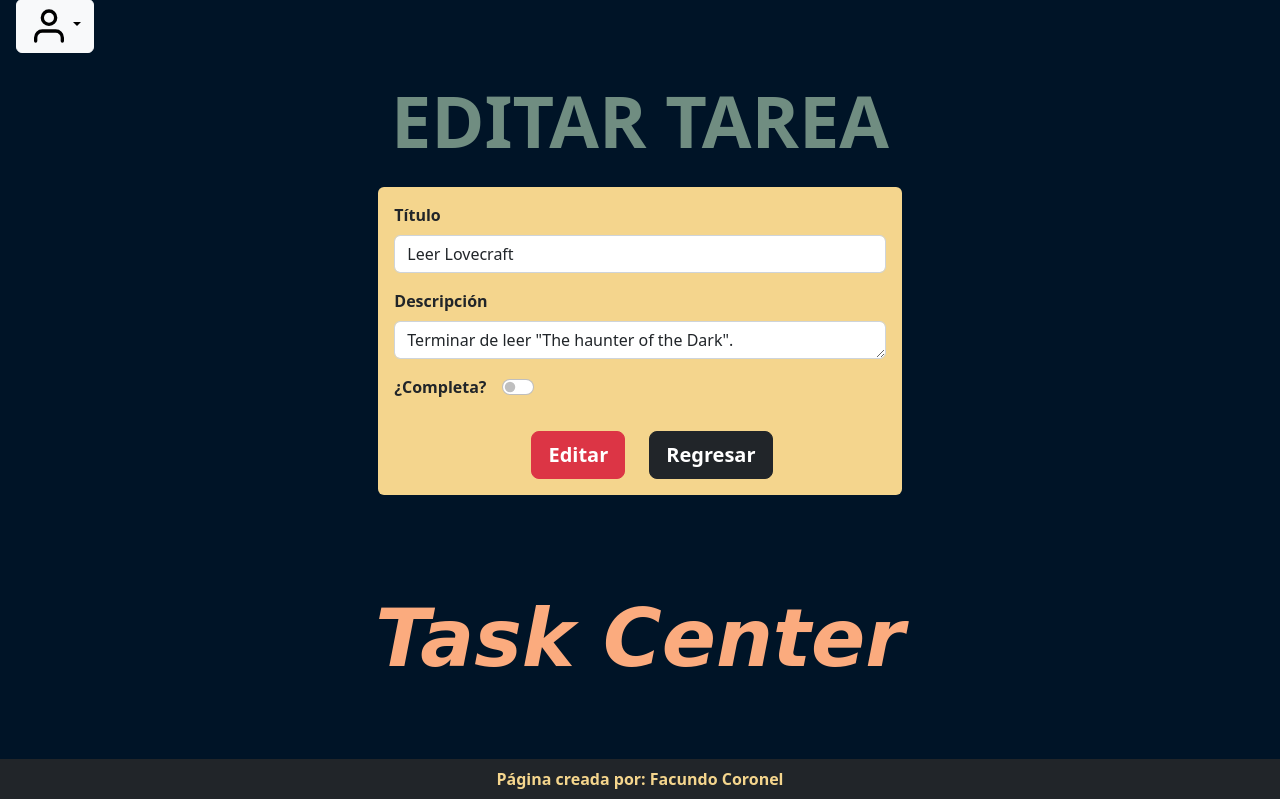
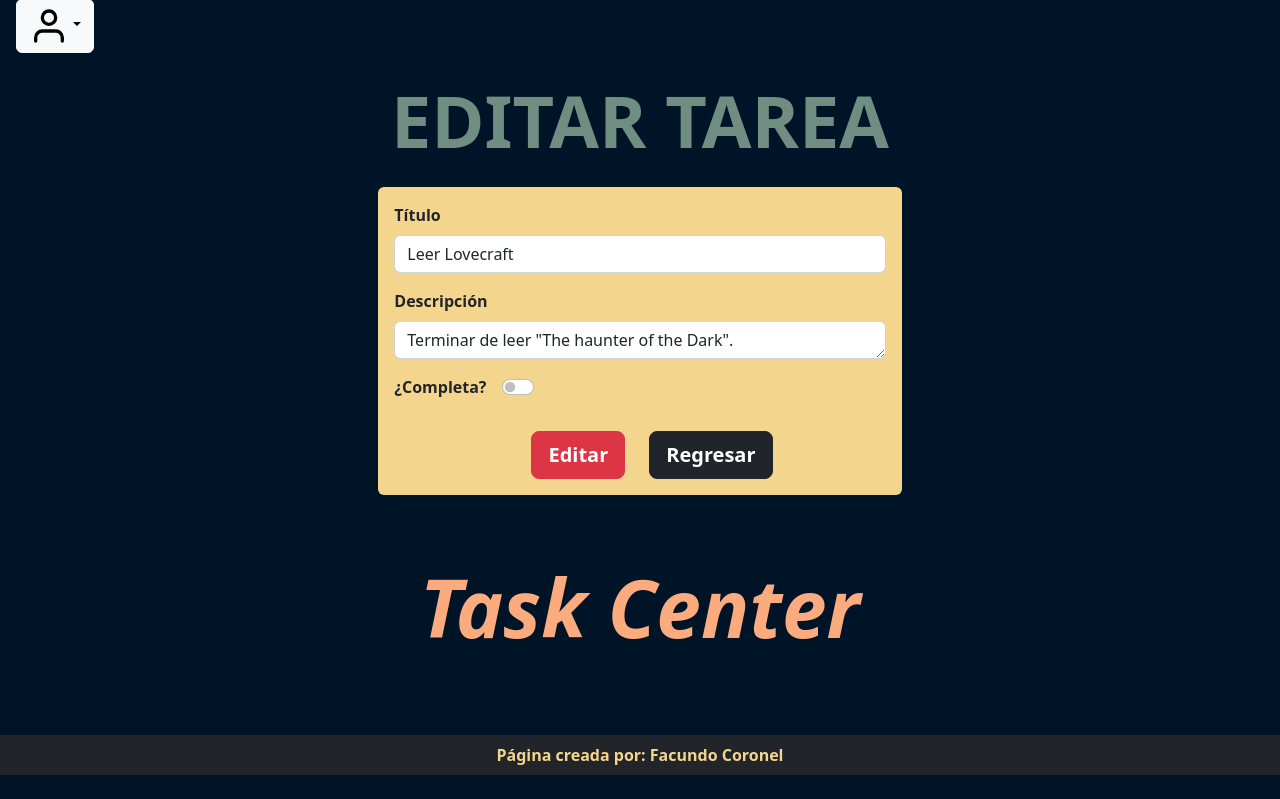
Before and after one commit to FacundoCG/Task-Center, a Django app: page /editar-tarea/13/ in a window 1280 px wide. Shown: the part 25-824 px from the top of the page. Run offline with Django 3.2, Linux system fonts and the light colour scheme; a user stored in the database is signed in; data comes from the database, SQL or seed files in the repository.

Commit message:
Upgrading views and templates

```diff
--- a/base/static/base/css/style.css
+++ b/base/static/base/css/style.css
@@ -5,6 +5,9 @@ body{
     min-height: 100vh;
 }
 
+a{
+    text-decoration: none;
+}
 
 h1{
     color: #708D81;
@@ -27,7 +30,6 @@ footer{
 .texto{
     color: #FBAB7E;
     color: linear-gradient(62deg, #FBAB7E 0%, #F7CE68 100%);
-    font-family: 'Pacifico', cursive;
 }
 
 .color{
--- a/base/templates/base/actualizarTarea.html
+++ b/base/templates/base/actualizarTarea.html
@@ -4,8 +4,8 @@
 
 {% block content %}
 
-<body style="background-color: #001427;">
-    <h1 class="display-2 fw-bold text-center mt-4" style="color: #708D81;">EDITAR TAREA</h1>
+<h1 class="display-2 fw-bold text-center mt-4" style="color: #708D81;">EDITAR TAREA</h1>
+
 <div class="container-fluid d-flex justify-content-center mt-4">
     <div class="col-md-5">
         <form class="fondo2 p-3 rounded" method='POST' action="" style="background-color: #F4D58D;">
@@ -33,13 +33,7 @@
 
 </div>
 
-
-<div class="container-fluid text-center my-5 pt-5">
-    <a href="{% url 'index' %}" style="color: #FBAB7E; text-decoration: none; color: linear-gradient(62deg, #FBAB7E 0%, #F7CE68 100%)"><h2 class="display-1 fw-bold texto" style="font-family: 'Pacifico', cursive;"><em>Task Center</em></h2></a>
-</div>
-
-
-</body>
+{% include 'base/includes/footer.html' %}
 
 
 {% endblock %}
--- a/base/templates/base/crearTarea.html
+++ b/base/templates/base/crearTarea.html
@@ -33,9 +33,7 @@
 
 </div>
 
-<div class="container-fluid text-center my-5 pt-5">
-    <a href="{% url 'index' %}" style="color: #FBAB7E; text-decoration: none; color: linear-gradient(62deg, #FBAB7E 0%, #F7CE68 100%)"><h2 class="display-1 fw-bold texto" style="font-family: 'Pacifico', cursive;"><em>Task Center</em></h2></a>
-</div>
+{% include 'base/includes/footer.html' %}
 
 </body>
 
--- a/base/templates/base/historial.html
+++ b/base/templates/base/historial.html
@@ -26,7 +26,7 @@
             </div>
             {% if task.description %}
             <ul class="list-group">
-                <li class="list-group-item fondo2">{{task.description}}</li>
+                <li class="list-group-item fw-bold fondo2">{{task.description}}</li>
             {% endif %}
                 <li class="list-group-item fondo2">
                     <a href="{% url 'update' task.id %}"><button class="btn btn-dark fw-bold mx-2">Editar</button></a>
@@ -47,8 +47,6 @@
     {% endif %}
 </div>
 
-<div class="container-fluid text-center my-5 pt-5">
-    <a href="{% url 'index' %}"><h2 class="display-1 fw-bold texto"><em>Task Center</em></h2></a>
-</div>
+{% include 'base/includes/footer.html' %}
 
 {% endblock %}
--- /dev/null
+++ b/base/templates/base/includes/footer.html
@@ -0,0 +1,3 @@
+<div class="container-fluid text-center my-5 pt-3 pb-2">
+    <a href="{% url 'index' %}"><h2 class="display-1 fw-bold texto"><em>Task Center</em></h2></a>
+</div>
--- a/base/templates/base/main.html
+++ b/base/templates/base/main.html
@@ -9,7 +9,7 @@
     <link rel="preconnect" href="https://fonts.googleapis.com">
     <link rel="stylesheet" href="https://fonts.googleapis.com/css2?family=Material+Symbols+Outlined:opsz,wght,FILL,GRAD@20..48,100..700,0..1,-50..200" />
     <link href="https://cdn.jsdelivr.net/npm/bootstrap@5.2.0/dist/css/bootstrap.min.css" rel="stylesheet" integrity="sha384-gH2yIJqKdNHPEq0n4Mqa/HGKIhSkIHeL5AyhkYV8i59U5AR6csBvApHHNl/vI1Bx" crossorigin="anonymous">
-    <link rel="stylesheet" href="../static/base/css/style.css">
+    <link rel="stylesheet" href="{% static 'base/css/style.css' %}">
 </head>
 <body>
     {% if user.is_authenticated %}
@@ -25,7 +25,7 @@
     {%block content %}{% endblock %}
 
 
-    <footer class="d-flex justify-content-center bg-dark">
+    <footer class="d-flex justify-content-center bg-dark fixed-bottom">
         <p class="fw-bold m-2" style="color: #F4D58D; ">Página creada por: Facundo Coronel</p>
     </footer>
     <script src="https://cdn.jsdelivr.net/npm/bootstrap@5.2.0/dist/js/bootstrap.bundle.min.js" integrity="sha384-A3rJD856KowSb7dwlZdYEkO39Gagi7vIsF0jrRAoQmDKKtQBHUuLZ9AsSv4jD4Xa" crossorigin="anonymous"></script>
--- a/base/views.py
+++ b/base/views.py
@@ -5,7 +5,6 @@ from django.views.generic.edit import CreateView, UpdateView, DeleteView, FormVi
 from django.urls import reverse_lazy
 
 from django.contrib.auth.views import LoginView
-from django.contrib.auth.forms import UserCreationForm
 from django.contrib.auth import login
 
 from .models import Task
@@ -14,20 +13,23 @@ from .forms import InicioForm, RegistroForm, TaskForm
 
 # Create your views here.
 
-class LogIn (LoginView):
-    template_name = 'base/iniciarSesion.html'
+
+class LogIn(LoginView):
+    template_name = "base/iniciarSesion.html"
     form_class = InicioForm
     # fields = '__all__'
     redirect_authenticated_user = True
 
     def get_success_url(self):
-        return reverse_lazy('index')
+        return reverse_lazy("index")
 
-class SignUp (FormView):
-    template_name = 'base/registro.html'
+
+class SignUp(FormView):
+    template_name = "base/registro.html"
     form_class = RegistroForm
     redirect_authenticated_user = True
-    success_url = reverse_lazy('index')
+    success_url = reverse_lazy("index")
+
     def form_valid(self, form):
         user = form.save()
         if user is not None:
@@ -36,77 +38,76 @@ class SignUp (FormView):
 
     def get(self, *args, **kwargs):
         if self.request.user.is_authenticated:
-            return redirect('index')
+            return redirect("index")
         return super(SignUp, self).get(*args, **kwargs)
 
-class TaskList (ListView):
+
+class TaskList(ListView):
     model = Task
-    context_object_name = 'tasks'
-    template_name = 'base/index.html'
+    context_object_name = "tasks"
+    template_name = "base/index.html"
 
     def get_context_data(self, **kwargs):
         context = super().get_context_data(**kwargs)
-        context ['tasks'] = context['tasks'].filter(user=self.request.user)
-        context ['count'] = context['tasks'].filter(complete=False).count()
-        context ['guia'] = []
-        context ['lleno'] = True
-        if (len(context['tasks']))>5:
-            i = 1
-            for i in range(0,5):
-                context['guia'].append(context['tasks'][i])
+        context["tasks"] = context["tasks"].filter(user=self.request.user)
+        context["guia"] = []
 
-        search_input = self.request.GET.get('search-area') or ''
+        cantidad_tareas = len(context["tasks"])
 
-        if search_input:
-            context['tasks'] = context['tasks'].filter(title__icontains=search_input)
-
-        context['search-input'] = search_input
+        if cantidad_tareas>5:
+            context["guia"] = context["tasks"][cantidad_tareas-5:]
+        else:
+            context["guia"] = context["tasks"]
 
         return context
 
-class TaskHistorial (ListView):
+
+class TaskHistorial(ListView):
     model = Task
-    context_object_name = 'tasks'
-    template_name = 'base/historial.html'
+    context_object_name = "tasks"
+    template_name = "base/historial.html"
 
     def get_context_data(self, **kwargs):
         context = super().get_context_data(**kwargs)
-        context ['tasks'] = context['tasks'].filter(user=self.request.user)
-        context ['count'] = context['tasks'].filter(complete=False).count()
+        context["tasks"] = context["tasks"].filter(user=self.request.user)
 
-        search_input = self.request.GET.get('search-area') or ''
+        search_input = self.request.GET.get("search-area") or ""
 
         if search_input:
-            context['tasks'] = context['tasks'].filter(title__icontains=search_input)
+            context["tasks"] = context["tasks"].filter(title__icontains=search_input)
 
-        context['search-input'] = search_input
+        context["search-input"] = search_input
 
         return context
 
-class TaskDetail (DetailView):
+
+class TaskDetail(DetailView):
     model = Task
-    context_object_name = 'task'
-    template_name = 'base/tarea.html'
+    context_object_name = "task"
+    template_name = "base/tarea.html"
 
-class TaskCreate (CreateView):
+
+class TaskCreate(CreateView):
     form_class = TaskForm
     model = Task
     # fields = ['title','description','complete']
-    template_name = 'base/crearTarea.html'
-    success_url = reverse_lazy('index')
+    template_name = "base/crearTarea.html"
+    success_url = reverse_lazy("index")
 
     def form_valid(self, form):
         form.instance.user = self.request.user
         return super(TaskCreate, self).form_valid(form)
 
-class TaskUpdate (UpdateView):
+
+class TaskUpdate(UpdateView):
     model = Task
     form_class = TaskForm
-    template_name = 'base/actualizarTarea.html'
-    success_url = reverse_lazy('index')
+    template_name = "base/actualizarTarea.html"
+    success_url = reverse_lazy("index")
 
-class TaskDelete (DeleteView):
+
+class TaskDelete(DeleteView):
     model = Task
-    context_object_name = 'task'
-    template_name = 'base/eliminarTarea.html'
-    success_url = reverse_lazy('index')
+    context_object_name = "task"
+    template_name = "base/eliminarTarea.html"
+    success_url = reverse_lazy("index")
--- a/task_center/settings.py
+++ b/task_center/settings.py
@@ -26,6 +26,7 @@ SECRET_KEY = os.environ.get('SECRET_KEY','django-insecure-_jj1zsr1#g21-ck3j=es$)
 DEBUG = True
 
 ALLOWED_HOSTS = []
+#ALLOWED_HOSTS = ['http://facundocg.pythonanywhere.com/']
 
 
 # Application definition
```
Also changed, not shown: base/templates/base/eliminarTarea.html (+2 -5 lines), base/templates/base/index.html (+1 -27 lines).
